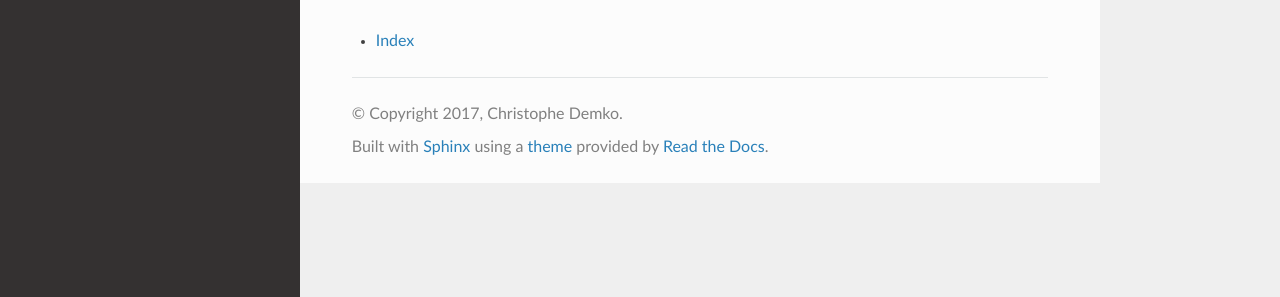
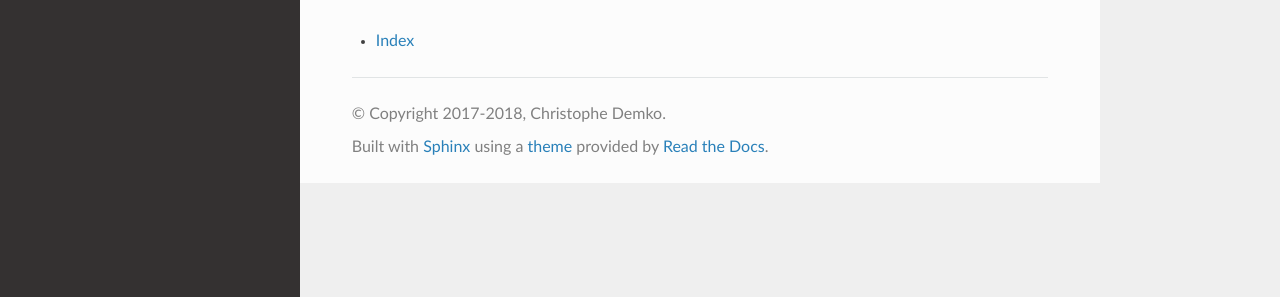
Before and after one commit to chdemko/c-arithmetic, a Sphinx documentation site: the page built from docs/index.rst, in a window 1280 px wide. Shown: the part 316-613 px from the top of the page. Built offline with Sphinx 7.4.7 and the Read the Docs theme 2.0.0, drawn with Linux system fonts in a browser that asks for light colours; formulas are drawn with MathJax 3.

Commit message:
Update date

```diff
--- a/docs/conf.py
+++ b/docs/conf.py
@@ -65,7 +65,7 @@ master_doc = 'index'
 
 # General information about the project.
 project = 'c-test'
-copyright = '2017, Christophe Demko'
+copyright = '2017-2018, Christophe Demko'
 author = 'Christophe Demko'
 
 # The version info for the project you're documenting, acts as replacement for
```
